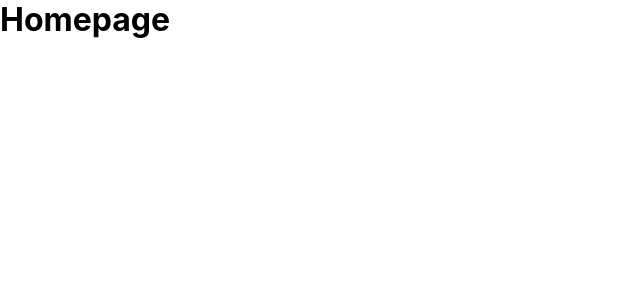
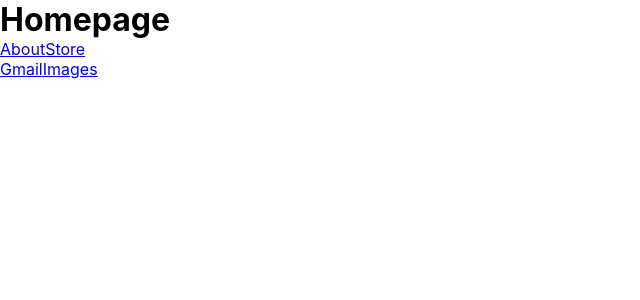
Before and after one commit to shennamt/projects, a React (Create React App) app in the folder google-clone/: page / in a window 1280 px wide. Shown: the top 300 px of the page, without its empty margins (0-640 px from the left). Built offline with nearby package versions, Linux system fonts and the light colour scheme.

Commit message:
feat: links in home.js

```diff
--- a/google-clone/src/Pages/Home.js
+++ b/google-clone/src/Pages/Home.js
@@ -1,5 +1,6 @@
 import React from 'react'
 import './Home.css'
+import { Link } from "react-router-dom";
 
 function Home() {
     return (
@@ -7,12 +8,12 @@ function Home() {
             <h1>Homepage</h1>
             <div className='home__header'>
                 <div className='home__headerLeft'>
-                    {/* About Link */}
-                    {/* Store Link */}
+                    <Link to='about'>About</Link>
+                    <Link to='store'>Store</Link>
                 </div>
                 <div className='home__headerRight'>
-                    {/* Gmail Link */}
-                    {/* Images Link */}
+                    <Link to='gmail'>Gmail</Link>
+                    <Link to='images'>Images</Link>
                     {/* Icon Link */}
                     {/* Avatar Link */}
                 </div>
```
